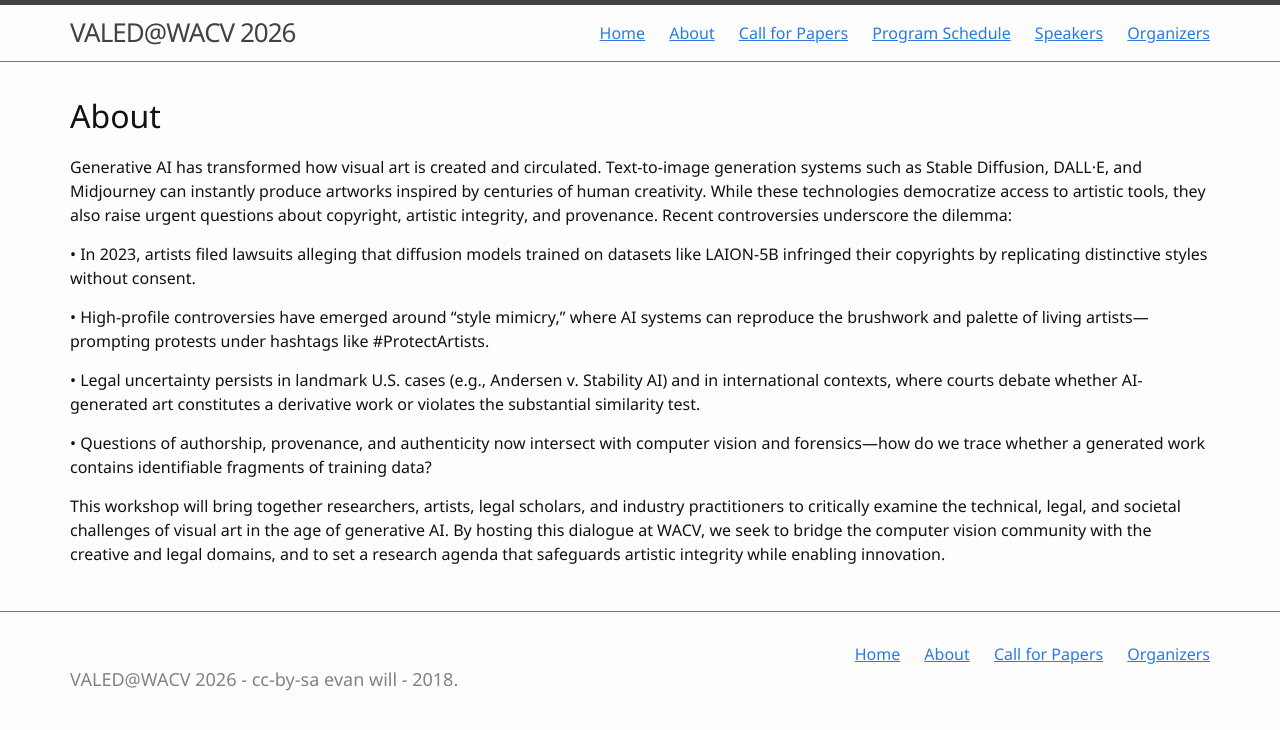
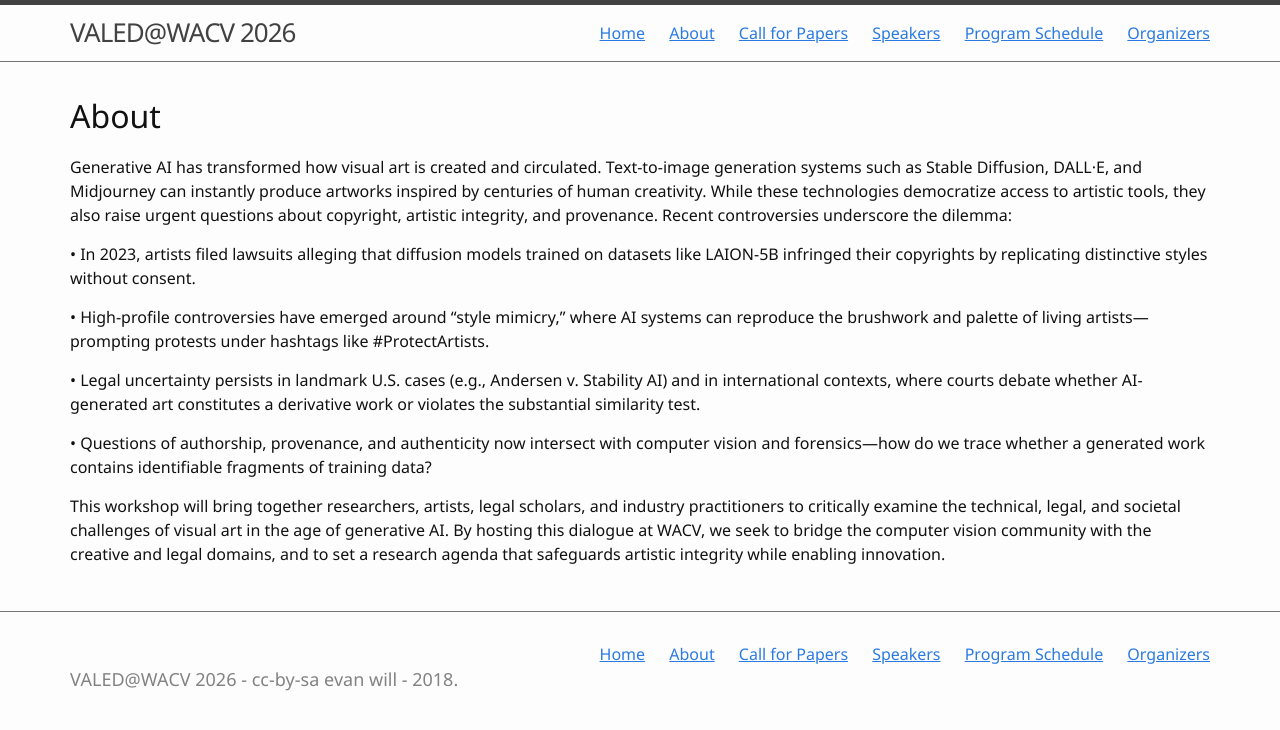
Before and after one commit to aparnabharati/valed-workshop-2026, a Jekyll site: the page built from 0-prep.md, in a window 1280 px wide. Shown: the top 730 px of the page. Built offline with Jekyll 4.4.1, drawn with Linux system fonts in a browser that asks for light colours.

Commit message:
header footer update

```diff
--- a/_includes/footer.html
+++ b/_includes/footer.html
@@ -5,6 +5,8 @@
         <a class="page-link" href="{{ '/' | relative_url }}#home">Home</a>
         <a class="page-link" href="{{ '/' | relative_url }}#about">About</a>
         <a class="page-link" href="{{ '/' | relative_url }}#call-for-papers">Call for Papers</a>
+        <a class="page-link" href="{{ '/' | relative_url }}#speakers">Speakers</a>
+        <a class="page-link" href="{{ '/' | relative_url }}#program-schedule">Program Schedule</a>
         <a class="page-link" href="{{ '/' | relative_url }}#organizers">Organizers</a>
     </div>
     </div>
--- a/_includes/header.html
+++ b/_includes/header.html
@@ -17,8 +17,8 @@
         <a class="page-link" href="{{ '/' | relative_url }}#home">Home</a>
         <a class="page-link" href="{{ '/' | relative_url }}#about">About</a>
         <a class="page-link" href="{{ '/' | relative_url }}#call-for-papers">Call for Papers</a>
+        <a class="page-link" href="{{ '/' | relative_url }}#speakers">Speakers</a>
         <a class="page-link" href="{{ '/' | relative_url }}#program-schedule">Program Schedule</a>
-        <a class="page-link" href="{{ '/' | relative_url }}#speakers">Speakers</a>
         <a class="page-link" href="{{ '/' | relative_url }}#organizers">Organizers</a>
       </div>
     </nav>
```
